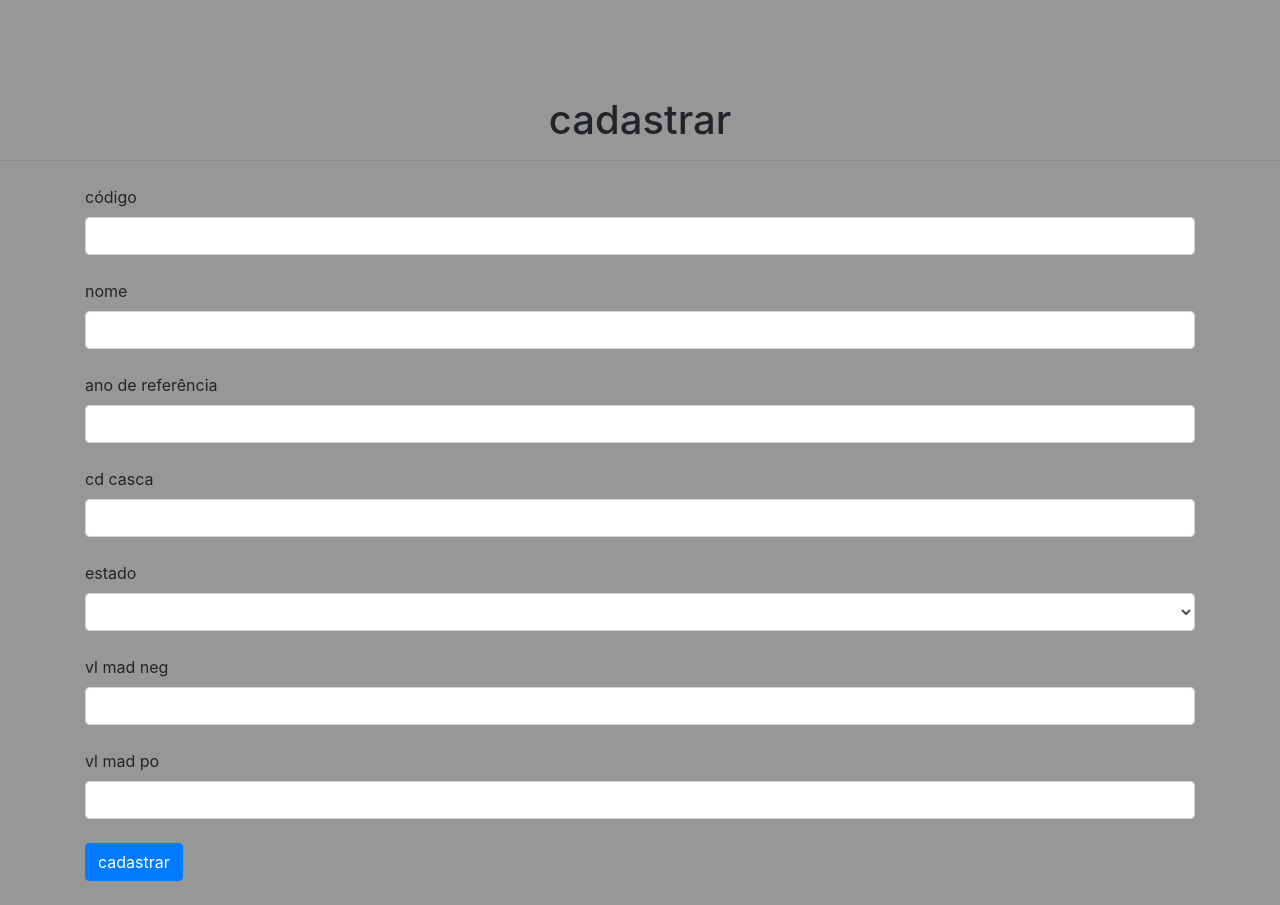
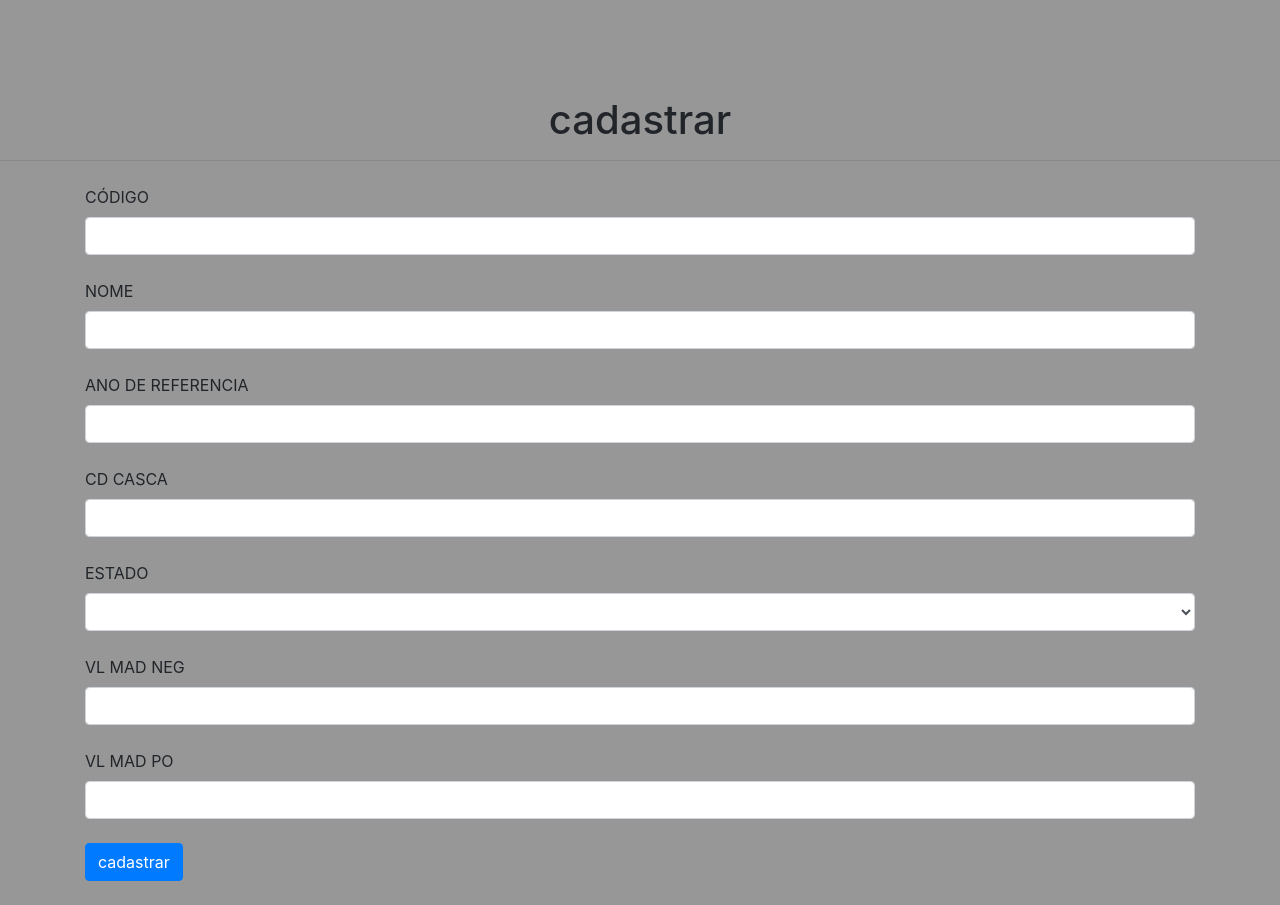
Before and after one commit to JoseGabrielm/hortosPHP, a PHP site: page /cadastro.php in a window 1280 px wide. Shown: the part 104-1009 px from the top of the page. Run offline with PHP 8.4, Linux system fonts and the light colour scheme; some libraries are stand-ins or nearby versions.

Commit message:
Add files via upload

```diff
--- a/hortosPHP/cadastro.php
+++ b/hortosPHP/cadastro.php
@@ -51,29 +51,29 @@ include('class/ClassCrud.php');
 
 
 
-    <label for="">código</label>
+    <label for="">CÓDIGO</label>
     <input type="number" class="form-control" id="CD_HORTO" name="CD_HORTO" placeholder="" value="<?php echo $cd_horto; ?>">
 
-    <label class="mt-4" for="">nome</label>
+    <label class="mt-4" for="">NOME</label>
     <input type="text" class="form-control" id="NM_HORTO" name="NM_HORTO" placeholder="" value="<?php echo $nm_horto; ?>">
 
-    <label class="mt-4" for="">ano de referência</label>
+    <label class="mt-4" for="">ANO DE REFERENCIA</label>
     <input type="number" class="form-control" id="DT_ANO_REF" name="DT_ANO_REF" placeholder="" value="<?php echo $dt_ano_ref; ?>">
 
-    <label class="mt-4"for="">cd casca</label>
+    <label class="mt-4"for="">CD CASCA</label>
     <input type="text" class="form-control" id="CD_CASCA" name="CD_CASCA" placeholder="" value="<?php echo $cd_casca; ?>">
 
-    <label class="mt-4" for="">estado</label>
+    <label class="mt-4" for="">ESTADO</label>
     <select class="form-control" id="SG_ESTADO_FEDERATIVO" name="SG_ESTADO_FEDERATIVO" >
       <option value="<?php echo $sg_estado_federativo; ?>"><?php echo $sg_estado_federativo; ?></option>
-      <option>sp</option>
-      <option>mg</option>
+      <option>SP</option>
+      <option>MG</option>
     </select>
 
-    <label class="mt-4"for="">vl mad neg</label>
+    <label class="mt-4"for="">VL MAD NEG</label>
     <input type="text" class="form-control" id="VL_MAD_NEG" name="VL_MAD_NEG" placeholder="" value="<?php echo $vl_mad_neg; ?>">
 
-    <label class="mt-4"for="">vl mad po</label>
+    <label class="mt-4"for="">VL MAD PO</label>
     <input type="text" class="form-control" id="VL_MAD_PO" name="VL_MAD_PO" placeholder="" value="<?php echo $vl_mad_po; ?>">
 
     <button type="submit" class="btn btn-primary mt-4 mb-2" value=""><?php echo $acao; ?></button>
--- a/hortosPHP/include/variaveis.php
+++ b/hortosPHP/include/variaveis.php
@@ -36,9 +36,9 @@ if(isset($_POST['DT_ANO_REF'])){
 }
 
 if(isset($_POST['NM_HORTO'])){
-    $nm_horto="'".filter_input(INPUT_POST,'NM_HORTO' , FILTER_SANITIZE_SPECIAL_CHARS)."'";
+    $nm_horto=filter_input(INPUT_POST,'NM_HORTO' , FILTER_SANITIZE_SPECIAL_CHARS);
 }elseif(isset($_GET['NM_HORTO'])){
-    $nm_horto="'".filter_input(INPUT_GET,'NM_HORTO',FILTER_SANITIZE_SPECIAL_CHARS)."'";
+    $nm_horto=filter_input(INPUT_GET,'NM_HORTO',FILTER_SANITIZE_SPECIAL_CHARS);
 
 }else {
 
```
Also changed, not shown: hortosPHP/controllers/ControllerCadastro.php (+8 -1 lines).
